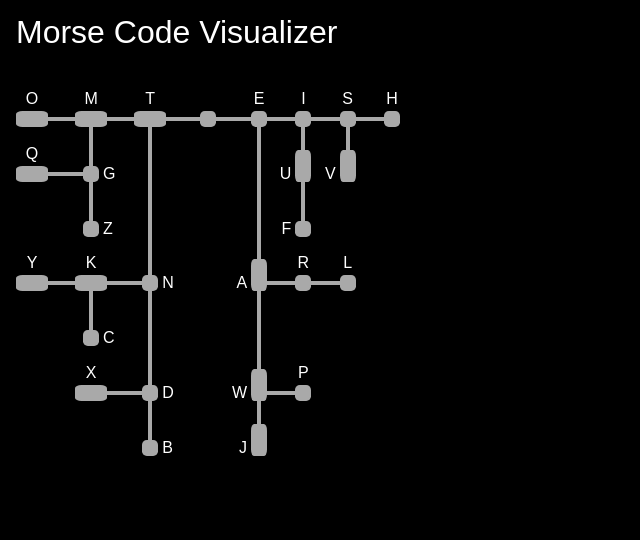
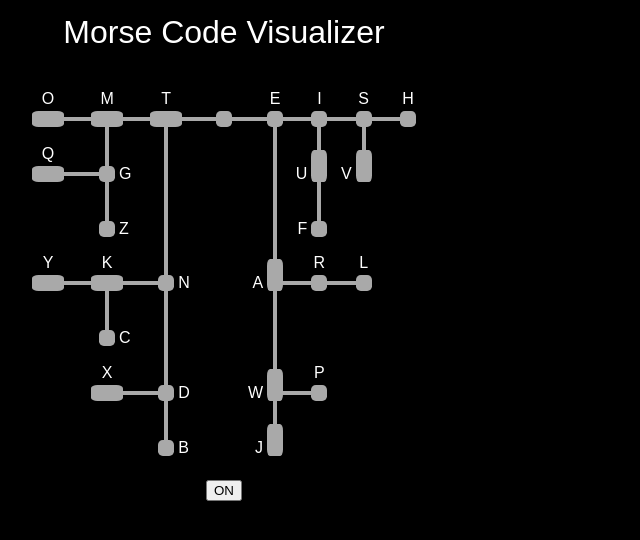
Before and after one commit to nickarora/morse-code-visualizer, a website: page app/index.html in a window 1280 px wide. Shown: the whole page, without its empty margins (0-640 px from the left). Drawn offline with Linux system fonts and the light colour scheme.

Commit message:
On signal button

```diff
--- a/app/css/style.css
+++ b/app/css/style.css
@@ -14,10 +14,15 @@ main {
   display: flex;
   flex-direction: column;
   padding: 1rem;
+
+  /* temporary */
+  align-items: center;
+  width: 28rem;
+  gap: 1.5rem;
 }
 
-h1 {
-  margin-bottom: 1.5rem;
+button.signal-on {
+  width: fit-content;
 }
 
 .morse-tree {
--- a/app/index.html
+++ b/app/index.html
@@ -151,10 +151,30 @@
           <span class="bulb dit"></span>
         </div>
       </div>
+
+      <button class="signal-on" type="button" onmousedown="morseEncoder.signalOn();" onmouseup="morseEncoder.signalOff();">
+        ON
+      </button>
     </main>
   </body>
 
   <script>
     console.log("Morse", Morse)
+
+    const wordsPerMinute = 5
+
+    const morseEncoder = Morse.Encoder.build(wordsPerMinute, {
+      onCharacterChange: (character) => {
+        if (character.isEmpty()) {
+          disableCharacters()
+          return
+        }
+
+        const decodedCharacter = Morse.Decoder.decodeCharacter(character)
+        enableCharacter(decodedCharacter)
+      }
+    })
+
+    window.morseEncoder = morseEncoder
   </script>
 </html>
--- a/app/script/visualizer.js
+++ b/app/script/visualizer.js
@@ -1,6 +1,6 @@
 const morseEnabledClass = "on"
 
-function enableElement(decodedCharacter) {
+function enableCharacter(decodedCharacter) {
   const elementID = `morse-element-${decodedCharacter.toLowerCase()}`
 
   const element = document.getElementById(elementID)
@@ -12,7 +12,7 @@ function enableElement(decodedCharacter) {
   element.classList.add(morseEnabledClass)
 }
 
-function disableElements() {
+function disableCharacters() {
   const elements = document.querySelectorAll('[id^="morse-element-"]')
 
   for (element of elements) {
```
